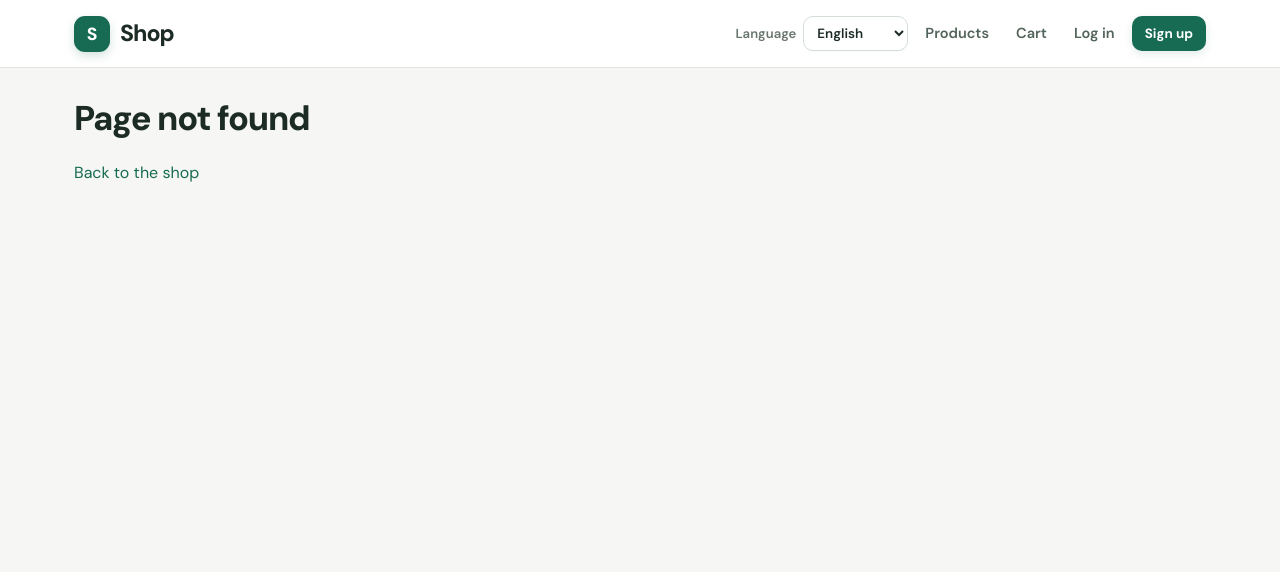
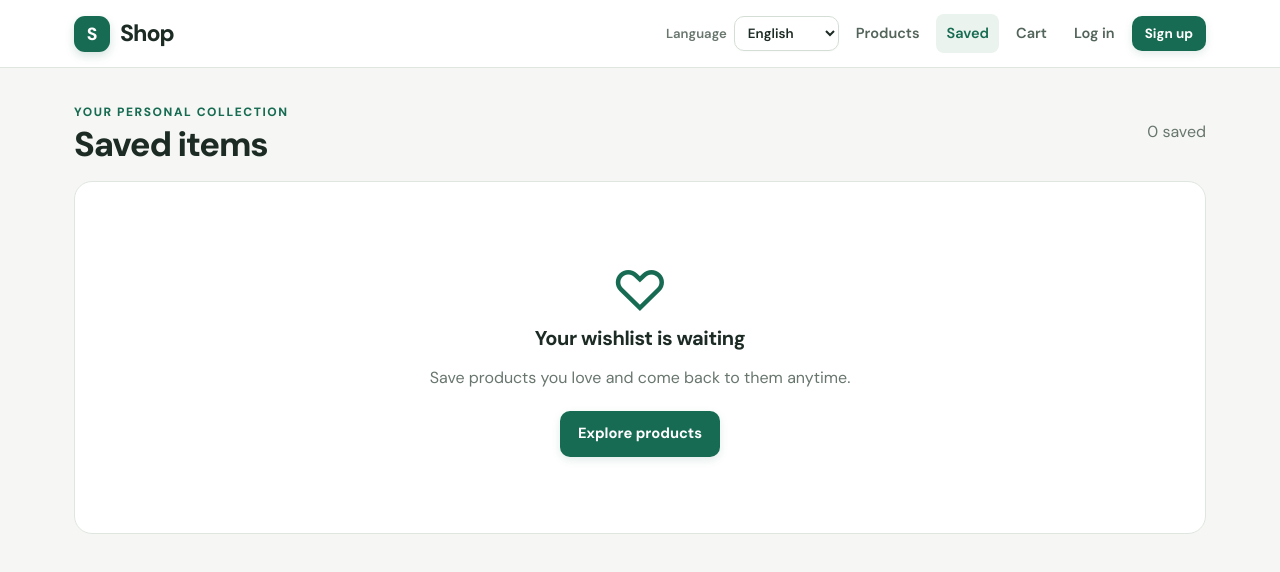
Before and after one commit to kaluabiyu-wq/Shop, a React (Vite) app in the folder frontend/: page /wishlist in a window 1280 px wide. Before the commit this address had no page. Shown: the top 572 px of the page. Built offline with nearby package versions, Linux system fonts and the light colour scheme.

Commit message:
Enhance online store with wishlist, improved product discovery

```diff
--- a/frontend/src/App.jsx
+++ b/frontend/src/App.jsx
@@ -8,6 +8,8 @@ import Login from './pages/Login.jsx';
 import Register from './pages/Register.jsx';
 import Orders from './pages/Orders.jsx';
 import Admin from './pages/Admin.jsx';
+import { WishlistProvider } from './context/WishlistContext.jsx';
+import Wishlist from './pages/Wishlist.jsx';
 
 function NotFound() {
   return (
@@ -20,13 +22,15 @@ function NotFound() {
 
 export default function App() {
   return (
-    <>
+    <WishlistProvider>
+      <>
       <Navbar />
       <main>
         <Routes>
           <Route path="/" element={<Products />} />
           <Route path="/products/:id" element={<ProductDetail />} />
           <Route path="/cart" element={<Cart />} />
+          <Route path="/wishlist" element={<Wishlist />} />
           <Route path="/login" element={<Login />} />
           <Route path="/register" element={<Register />} />
           <Route
@@ -48,6 +52,7 @@ export default function App() {
           <Route path="*" element={<NotFound />} />
         </Routes>
       </main>
-    </>
+      </>
+    </WishlistProvider>
   );
 }
--- a/frontend/src/components/Navbar.jsx
+++ b/frontend/src/components/Navbar.jsx
@@ -1,11 +1,13 @@
 import { Link, NavLink, useNavigate } from 'react-router-dom';
 import { useAuth } from '../context/AuthContext.jsx';
 import { useCart } from '../context/CartContext.jsx';
+import { useWishlist } from '../context/WishlistContext.jsx';
 import { useState } from 'react';
 
 export default function Navbar() {
   const { user, isAdmin, logout } = useAuth();
   const { count } = useCart();
+  const wishlist = useWishlist();
   const navigate = useNavigate();
   const [language, setLanguage] = useState(() => localStorage.getItem('shop_language') || 'en');
   function changeLanguage(next) { setLanguage(next); localStorage.setItem('shop_language', next); document.documentElement.lang = next; document.documentElement.classList.toggle('ethiopic-font', next === 'am'); }
@@ -28,6 +30,7 @@ export default function Navbar() {
           </NavLink>
           {user && <NavLink to="/orders">{language === 'am' ? 'ትዕዛዞቼ' : 'My orders'}</NavLink>}
           {isAdmin && <NavLink to="/admin">{language === 'am' ? 'አስተዳዳሪ' : 'Admin'}</NavLink>}
+          <NavLink to="/wishlist">{language === 'am' ? 'የተቀመጡ' : 'Saved'}{wishlist.items.length > 0 && <span className="cart-count">{wishlist.items.length}</span>}</NavLink>
           <NavLink to="/cart">
             {language === 'am' ? 'ጋሪ' : 'Cart'}
             {count > 0 && <span className="cart-count">{count}</span>}
--- a/frontend/src/components/ProductCard.jsx
+++ b/frontend/src/components/ProductCard.jsx
@@ -1,9 +1,12 @@
 import { Link } from 'react-router-dom';
 import { useCart } from '../context/CartContext.jsx';
 import { money } from '../utils.js';
+import { useWishlist } from '../context/WishlistContext.jsx';
 
 export default function ProductCard({ product }) {
   const { add } = useCart();
+  const wishlist = useWishlist();
+  const saved = wishlist.has(product.id);
   const soldOut = product.stock === 0;
   const onSale = product.salePrice != null && Number(product.salePrice) < Number(product.price);
   const discount = onSale ? Math.round((1 - Number(product.salePrice) / Number(product.price)) * 100) : 0;
@@ -19,6 +22,7 @@ export default function ProductCard({ product }) {
           <div className="image-placeholder">No image</div>
         )}
       </Link>
+      <button type="button" className={`wishlist-toggle ${saved ? 'is-saved' : ''}`} aria-label={saved ? `Remove ${product.name} from wishlist` : `Save ${product.name} to wishlist`} aria-pressed={saved} onClick={() => wishlist.toggle(product)}>{saved ? '♥' : '♡'}</button>
       <div className="product-body">
         <span className="muted small">{product.categoryName}</span>
         <h3>
--- /dev/null
+++ b/frontend/src/context/WishlistContext.jsx
@@ -0,0 +1,33 @@
+import { createContext, useContext, useEffect, useMemo, useState } from 'react';
+
+const WishlistContext = createContext(null);
+const KEY = 'shop_wishlist';
+
+function readWishlist() {
+  try {
+    const value = JSON.parse(localStorage.getItem(KEY));
+    return Array.isArray(value) ? value : [];
+  } catch { return []; }
+}
+
+export function WishlistProvider({ children }) {
+  const [items, setItems] = useState(readWishlist);
+  useEffect(() => {
+    try { localStorage.setItem(KEY, JSON.stringify(items)); } catch { /* storage may be unavailable */ }
+  }, [items]);
+
+  const value = useMemo(() => ({
+    items,
+    has: (id) => items.some((item) => String(item.id) === String(id)),
+    toggle: (product) => setItems((prev) =>
+      prev.some((item) => String(item.id) === String(product.id))
+        ? prev.filter((item) => String(item.id) !== String(product.id))
+        : [...prev, { id: product.id, name: product.name, price: product.price, salePrice: product.salePrice, imageUrl: product.imageUrl, categoryName: product.categoryName, categoryId: product.categoryId, stock: product.stock }]
+    ),
+    remove: (id) => setItems((prev) => prev.filter((item) => String(item.id) !== String(id))),
+  }), [items]);
+
+  return <WishlistContext.Provider value={value}>{children}</WishlistContext.Provider>;
+}
+
+export const useWishlist = () => useContext(WishlistContext);
--- a/frontend/src/pages/Products.jsx
+++ b/frontend/src/pages/Products.jsx
@@ -11,6 +11,7 @@ export default function Products() {
   const [query, setQuery] = useState('');
   const [categoryId, setCategoryId] = useState('');
   const [sort, setSort] = useState('newest');
+  const [inStockOnly, setInStockOnly] = useState(false);
   const [page, setPage] = useState(1);
   const [loading, setLoading] = useState(true);
   const [error, setError] = useState('');
@@ -46,7 +47,11 @@ export default function Products() {
 
   return (
     <div className="container">
-      <h1>Products</h1>
+      <section className="shop-hero">
+        <div><span className="eyebrow">MADE TO BE DISCOVERED</span><h1>Find something you love.</h1><p>Explore clothing, accessories, and handcrafted Ethiopian style.</p></div>
+        <div className="hero-mark" aria-hidden="true">✦</div>
+      </section>
+      <div className="catalog-heading"><h2>Shop all products</h2><span className="muted small">{loading ? 'Updating catalogue…' : `${data.totalCount} item${data.totalCount === 1 ? '' : 's'}`}</span></div>
 
       <div className="filters">
         <input
@@ -90,15 +95,17 @@ export default function Products() {
 
       {loading ? (
         <p className="muted">Loading products…</p>
-      ) : data.items.length === 0 ? (
+      ) : data.items.filter((p) => !inStockOnly || Number(p.stock) > 0).length === 0 ? (
         <p className="muted">No products match your search.</p>
       ) : (
         <div className="grid">
-          {data.items.map((p) => (
+          {data.items.filter((p) => !inStockOnly || Number(p.stock) > 0).map((p) => (
             <ProductCard key={p.id} product={p} />
           ))}
         </div>
       )}
+
+      {!loading && data.items.length > 0 && <p className="muted small results-note">Showing {data.items.length} of {data.totalCount} products · Prices and availability may change.</p>}
 
       {totalPages > 1 && (
         <div className="pagination">
--- /dev/null
+++ b/frontend/src/pages/Wishlist.jsx
@@ -0,0 +1,17 @@
+import { Link } from 'react-router-dom';
+import { useWishlist } from '../context/WishlistContext.jsx';
+import { useCart } from '../context/CartContext.jsx';
+import { money } from '../utils.js';
+
+export default function Wishlist() {
+  const { items, remove } = useWishlist();
+  const { add } = useCart();
+  return <div className="container">
+    <div className="catalog-heading"><div><span className="eyebrow">YOUR PERSONAL COLLECTION</span><h1>Saved items</h1></div><span className="muted">{items.length} saved</span></div>
+    {!items.length ? <div className="empty-state"><div className="empty-icon">♡</div><h2>Your wishlist is waiting</h2><p className="muted">Save products you love and come back to them anytime.</p><Link className="btn" to="/">Explore products</Link></div> :
+      <div className="grid">{items.map((item) => <article className="product-card" key={item.id}>
+        <Link to={`/products/${item.id}`} className="product-image">{item.imageUrl ? <img src={item.imageUrl} alt={item.name} loading="lazy" /> : <div className="image-placeholder">No image</div>}</Link>
+        <div className="product-body"><span className="muted small">{item.categoryName || 'Saved item'}</span><h3><Link to={`/products/${item.id}`}>{item.name}</Link></h3><div className="product-footer"><strong>{money(item.salePrice ?? item.price)}</strong><button className="btn btn-sm" onClick={() => add(item)}>Add to cart</button></div><button className="btn btn-ghost btn-sm" onClick={() => remove(item.id)}>Remove</button></div>
+      </article>)}</div>}
+  </div>;
+}
--- a/frontend/src/styles.css
+++ b/frontend/src/styles.css
@@ -242,3 +242,23 @@ td.actions { text-align: right; }
   .cart-actions { justify-content: flex-start; }
   .shipping-progress { margin-top: 4px; }
 }
+
+/* Storefront improvements: editorial hero, wishlist, and catalogue controls */
+.shop-hero { display:flex; align-items:center; justify-content:space-between; gap:24px; padding:clamp(26px,5vw,54px); margin:0 0 32px; border:1px solid #dce7dc; border-radius:22px; background:linear-gradient(120deg,#e8f1e8 0%,#f8f5e9 100%); overflow:hidden; }
+.shop-hero h1 { max-width:620px; margin:8px 0 10px; font-size:clamp(2rem,4.5vw,3.35rem); }
+.shop-hero p { margin:0; color:var(--muted); max-width:520px; }
+.eyebrow { color:var(--accent); font-size:.75rem; letter-spacing:.13em; font-weight:800; }
+.hero-mark { display:grid; place-items:center; width:clamp(78px,13vw,150px); aspect-ratio:1; flex-shrink:0; border-radius:50%; color:#fff; background:var(--accent); font-size:clamp(2.5rem,6vw,5rem); box-shadow:0 12px 35px #176b522b; }
+.catalog-heading { display:flex; align-items:center; justify-content:space-between; gap:16px; margin-bottom:16px; }
+.catalog-heading h1,.catalog-heading h2 { margin-bottom:0; }
+.stock-filter { display:flex; flex-direction:row; align-items:center; gap:8px; white-space:nowrap; }
+.stock-filter input { width:18px; height:18px; margin:0; accent-color:var(--accent); }
+.results-note { margin-top:20px; }
+.product-card { position:relative; }
+.wishlist-toggle { position:absolute; z-index:2; top:12px; right:12px; display:grid; place-items:center; width:40px; height:40px; border:1px solid #e3e8e3; border-radius:50%; background:#fff; color:#526257; font-size:1.45rem; line-height:1; cursor:pointer; box-shadow:0 3px 12px #172d1c16; transition:transform .15s ease,color .15s ease; }
+.wishlist-toggle:hover { transform:scale(1.06); color:#b42332; }
+.wishlist-toggle.is-saved { color:#b42332; }
+.empty-state { text-align:center; padding:clamp(36px,7vw,76px) 20px; background:var(--surface); border:1px solid var(--border); border-radius:18px; }
+.empty-icon { font-size:3.5rem; color:var(--accent); line-height:1.2; }
+.empty-state p { margin:0 auto 20px; }
+@media (max-width:640px) { .shop-hero { padding:25px 20px; } .hero-mark { width:64px; } .catalog-heading { align-items:flex-start; } .stock-filter { white-space:normal; } }
```
